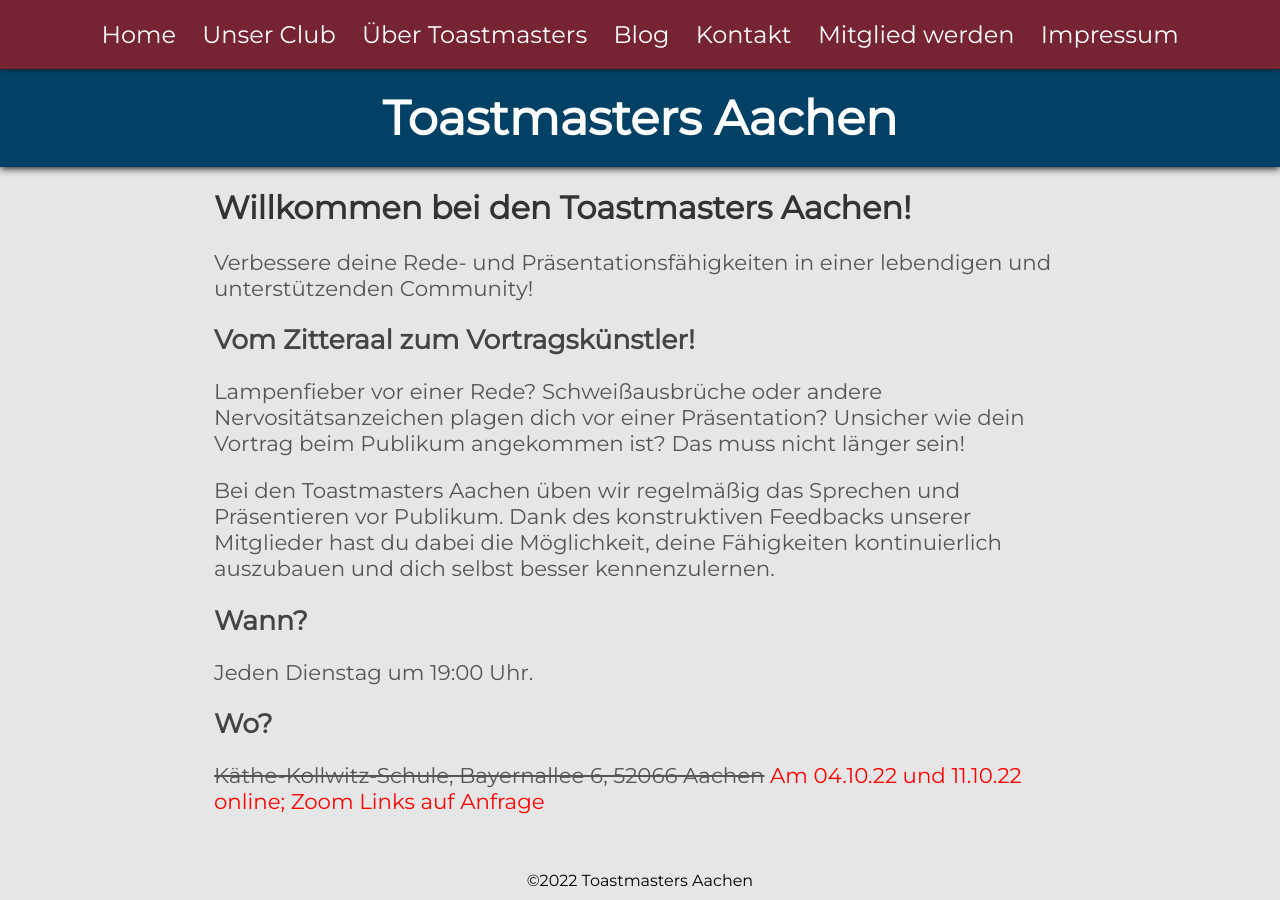
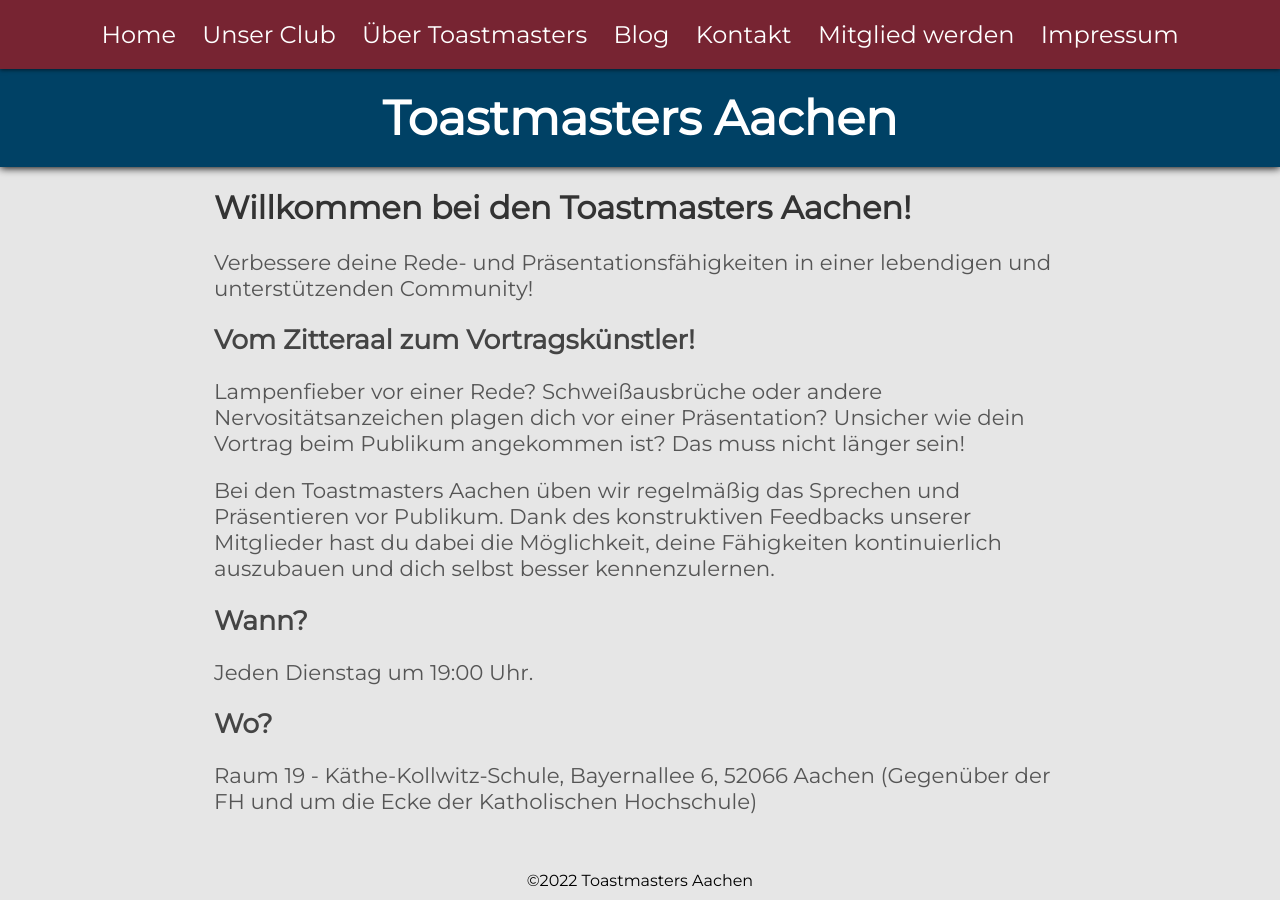
Before and after one commit to toastmasters-aachen/toastmasters-aachen.github.io, a Jekyll site: the page built from index.md, in a window 1280 px wide. Built offline with Jekyll 4.4.1, drawn with Linux system fonts in a browser that asks for light colours.

Commit message:
Update index.md

```diff
--- a/index.md
+++ b/index.md
@@ -23,4 +23,5 @@ Jeden Dienstag um 19:00 Uhr.
 
 ## Wo?
 
-<del>Käthe-Kollwitz-Schule, Bayernallee 6, 52066 Aachen</del> <span style="color:red">Am 04.10.22 und 11.10.22 online; Zoom Links auf Anfrage</span>
+Raum 19 - Käthe-Kollwitz-Schule, Bayernallee 6, 52066 Aachen
+(Gegenüber der FH und um die Ecke der Katholischen Hochschule)
```
